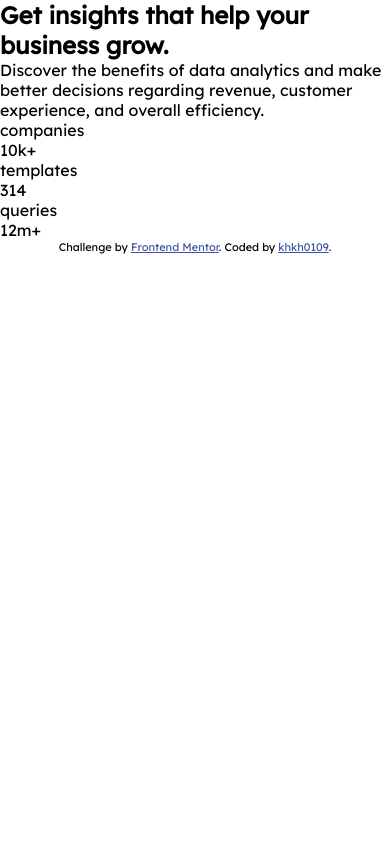
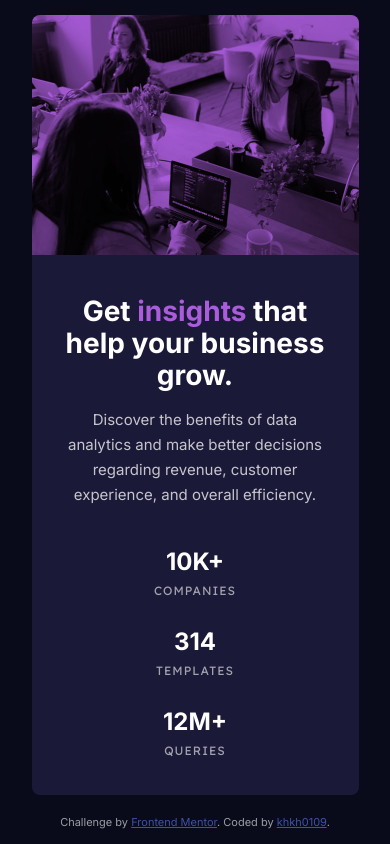
Before and after one commit to khkh0109/frontend-mentor-challenges, a plain HTML site: page stats-preview-card-component/index.html in a window 390 px wide. Drawn offline with Linux system fonts and the light colour scheme.

Commit message:
CSS: Mobile

```diff
--- a/stats-preview-card-component/index.html
+++ b/stats-preview-card-component/index.html
@@ -14,7 +14,7 @@
   <main>
     <section class="card">
       <div class="card__contents">
-        <h1>Get insights that help your business grow.</h1>
+        <h1>Get <span>insights</span> that help your business grow.</h1>
         <p>
           Discover the benefits of data analytics and make better decisions regarding revenue, customer experience, and overall efficiency.
         </p>
--- a/stats-preview-card-component/style.css
+++ b/stats-preview-card-component/style.css
@@ -5,7 +5,7 @@
   --color-soft-violet: hsl(277, 64%, 61%);
   --color-dark-desaturated-blue: hsl(244, 38%, 16%);
   --color-very-dark-blue: hsl(233, 47%, 7%);
-  --color-slightly-transparent-white: hsla(0, 0%, 100%, 0.75);
+  --color-slightly-transparent-white-main-p: hsla(0, 0%, 100%, 0.75);
   --color-slightly-transparent-white: hsla(0, 0%, 100%, 0.6);
 
   /* Font weight */
@@ -20,13 +20,95 @@
 }
 
 body {
+  display: flex;
+  flex-direction: column;
+  justify-content: center;
+  align-items: center;
+  width: 100%;
+  height: 100vh;
   font-family: 'Inter', sans-serif;
-  font-family: 'Lexend Deca', sans-serif;
+  text-align: center;
+  background-color: var(--color-very-dark-blue);
 }
 
+/* Mobile */
+main {
+  margin-bottom: 20px;
+}
 
+.card {
+  width: 327px;
+  border-radius: 8px;
+  background-color: var(--color-dark-desaturated-blue);
+}
+
+.card::before {
+  content: "";
+  display: block;
+  width: 100%;
+  height: 240px;
+  border-radius: 8px 8px 0 0;
+  background-image: url("./images/image-header-mobile.jpg");
+  background-repeat: no-repeat;
+  background-size: contain;
+  background-color: var(--color-soft-violet);
+  background-blend-mode: multiply;
+}
+
+.card__contents {
+  padding: 40px 31px 32px 31px;
+}
+
+.card__contents h1 {
+  margin-bottom: 16px;
+  color: var(--color-white);
+  font-size: 28px;
+  font-weight: var(--weight-bold);
+  line-height: 1.1428571429;
+}
+
+.card__contents h1 span {
+  color: var(--color-soft-violet);
+}
+
+.card__contents p {
+  margin-bottom: 40px;
+  color: var(--color-slightly-transparent-white-main-p);
+  font-size: 15px;
+  line-height: 1.6666666667;
+}
+
+.card__contents dl div {
+  display: flex;
+  flex-direction: column;
+  margin-bottom: 24px;
+}
+
+.card__contents dl div:last-child {
+  margin-bottom: 0;
+}
+
+.card__contents dl dt {
+  font-family: 'Lexend Deca', sans-serif;
+  color: var(--color-slightly-transparent-white);
+  font-size: 12px;
+  line-height: 2.0833333333;
+  letter-spacing: 0.08333333333em;
+  text-transform: uppercase;
+  order: 2;
+}
+
+.card__contents dl dd {
+  margin-bottom: 2px;
+  color: var(--color-white);
+  font-size: 24px;
+  font-weight: var(--weight-bold);
+  text-transform: uppercase;
+  order: 1;
+}
 
 .attribution {
+  color: var(--color-slightly-transparent-white);
   font-size: 11px;
   text-align: center;
 }
@@ -34,3 +116,7 @@ body {
 .attribution a {
   color: hsl(228, 45%, 44%);
 }
+
+/* Desktop */
+@media screen and (min-width: 768px) {
+}
```
